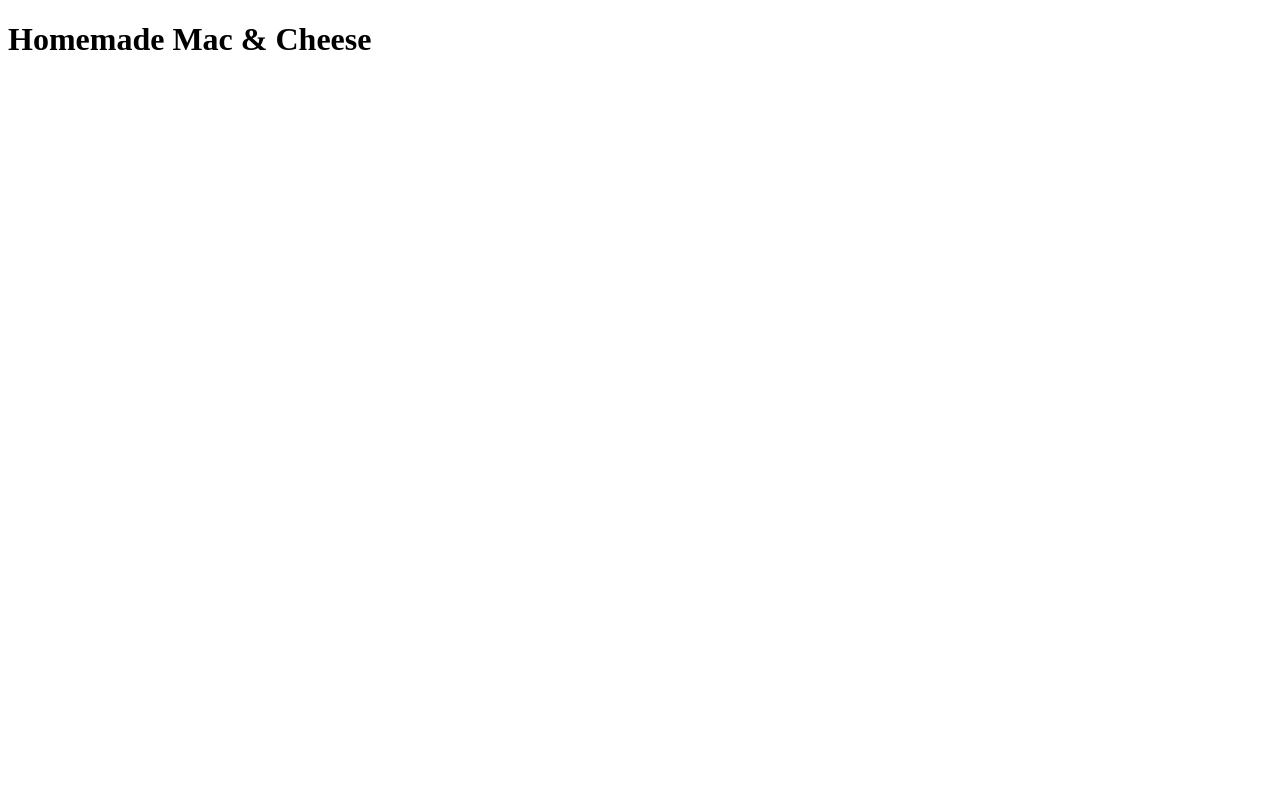
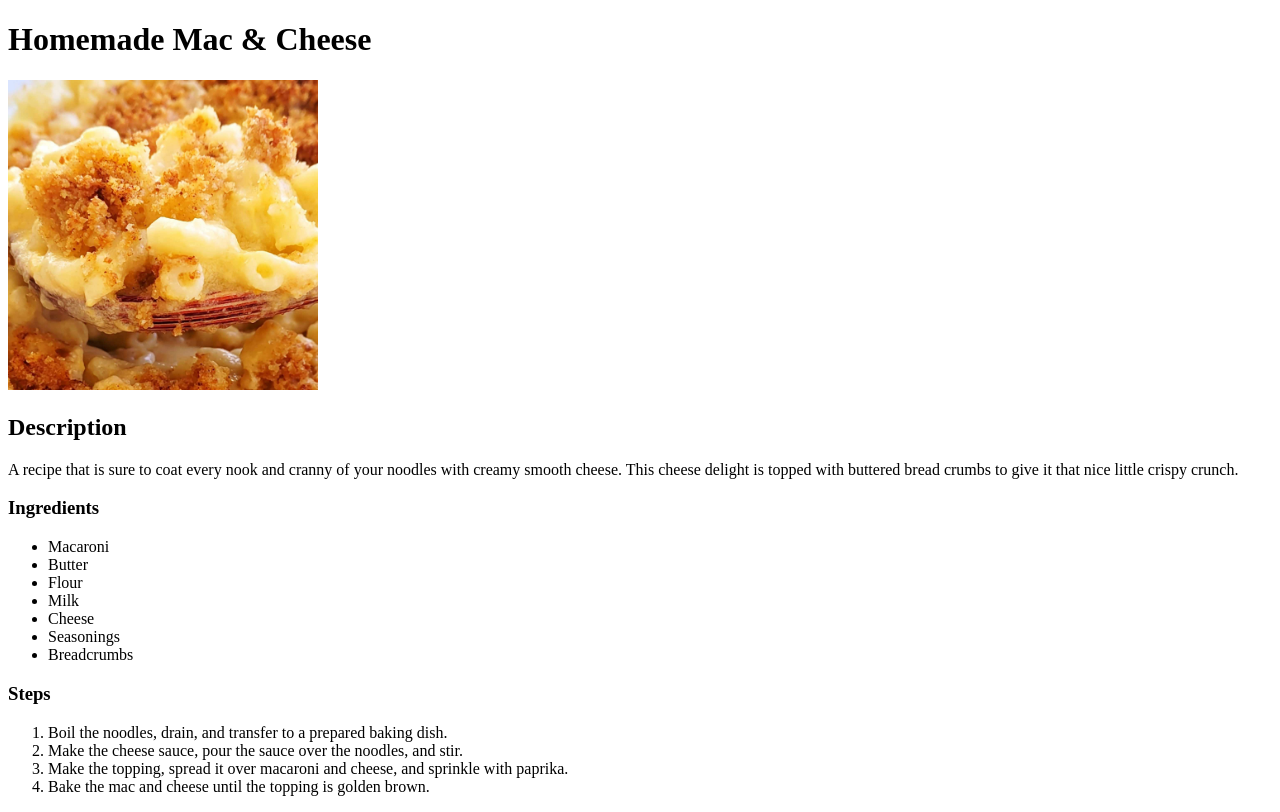
Before and after one commit to TheFirstGlitch/odin-recipes, a plain HTML site: page recipes/mac_and_cheese.html in a window 1280 px wide. Drawn offline with Linux system fonts and the light colour scheme.

Commit message:
Add photo of food, description, ingredients and steps to cook

```diff
--- a/recipes/mac_and_cheese.html
+++ b/recipes/mac_and_cheese.html
@@ -8,6 +8,28 @@
 
     <body>
         <h1>Homemade Mac & Cheese</h1>
+        <img src="../img/macncheese.jpg" alt="mac_and_cheese" height="310" width="310">
+        <h2>Description</h2>
+            <p>A recipe that is sure to coat every nook and cranny of your noodles with creamy smooth cheese. This cheese delight is topped with buttered bread crumbs to give it that nice little crispy crunch.</p>
+        <h3>Ingredients</h3>
+            <ul>
+                <li>Macaroni</li>
+                <li>Butter</li>
+                <li>Flour</li>
+                <li>Milk</li>
+                <li>Cheese</li>
+                <li>Seasonings</li>
+                <li>Breadcrumbs</li>
+            </ul>
+        <h3>Steps</h3>
+            <ol>
+                <li>Boil the noodles, drain, and transfer to a prepared baking dish.</li>
+                <li>Make the cheese sauce, pour the sauce over the noodles, and stir.</li>
+                <li>Make the topping, spread it over macaroni and cheese, and sprinkle with paprika.</li>
+                <li>Bake the mac and cheese until the topping is golden brown.</li>
+            </ol>
+
+
     </body>
 
 </html>
```
Also changed, not shown: img/macncheese.jpg (added).
